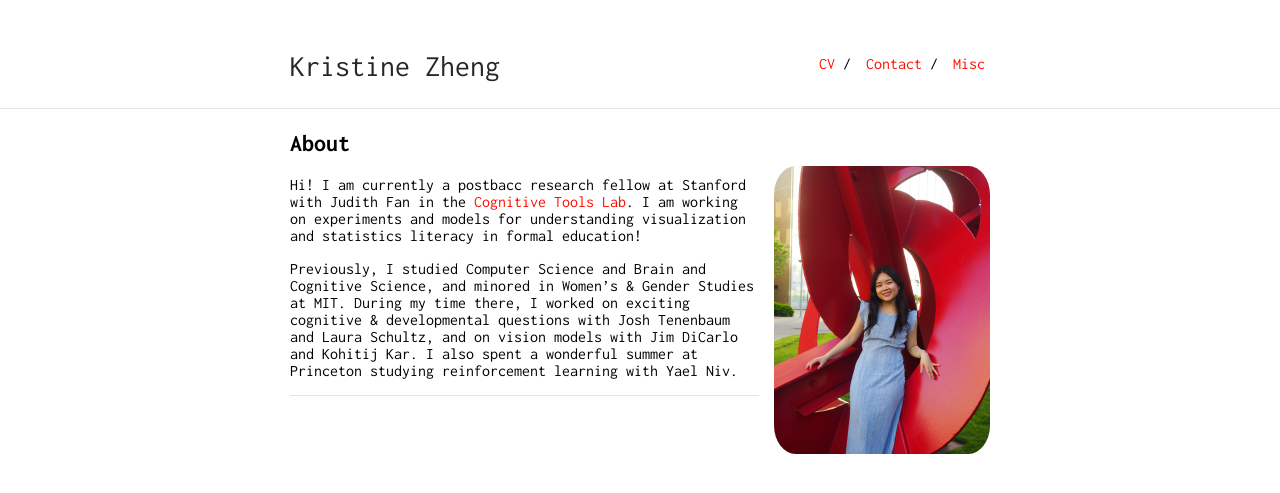
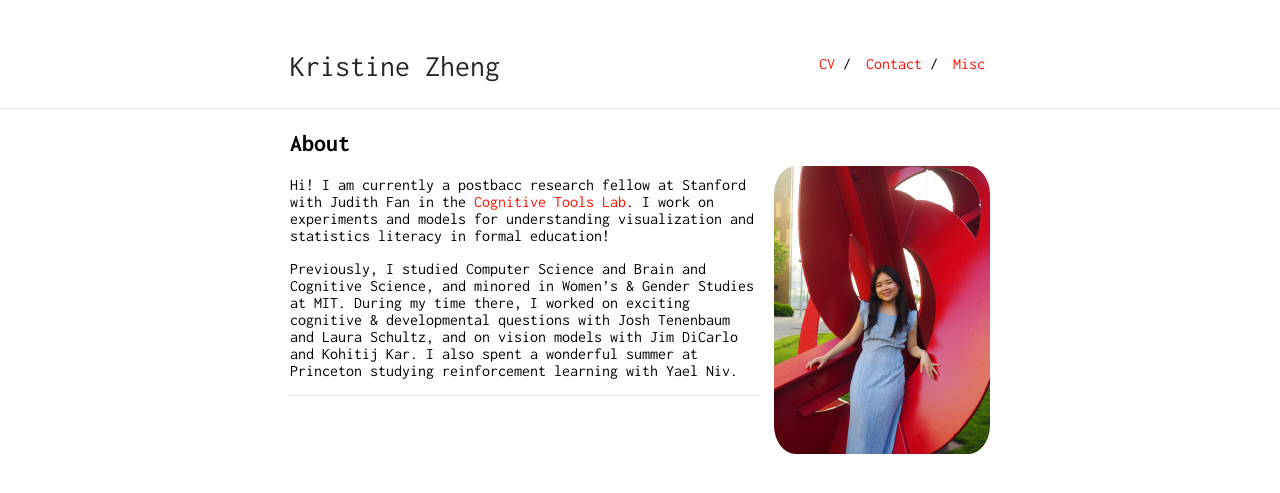
Before and after one commit to kristinezheng/kristinezheng.github.io, a Jekyll site: the page built from index.md, in a window 1280 px wide. Shown: the top 493 px of the page. Built offline with Jekyll 4.4.1, drawn with Linux system fonts in a browser that asks for light colours; our own code applies the rules of GitHub Pages for plain Markdown files.

Commit message:
description

```diff
--- a/index.md
+++ b/index.md
@@ -6,7 +6,7 @@ layout: default
 
 <img class="profile-picture" src="kristine.JPG">
 
-Hi! I am currently a postbacc research fellow at Stanford with Judith Fan in the [Cognitive Tools Lab](https://cogtoolslab.github.io/). I am working on experiments and models for understanding visualization and statistics literacy in formal education!
+Hi! I am currently a postbacc research fellow at Stanford with Judith Fan in the [Cognitive Tools Lab](https://cogtoolslab.github.io/). I work on experiments and models for understanding visualization and statistics literacy in formal education!
 
 Previously, I studied Computer Science and Brain and Cognitive Science, and minored in Women's & Gender Studies at MIT. During my time there, I worked on exciting cognitive & developmental questions with Josh Tenenbaum and Laura Schultz, and on vision models with Jim DiCarlo and Kohitij Kar. I also spent a wonderful summer at Princeton studying reinforcement learning with Yael Niv.
 
```
